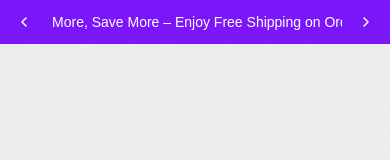
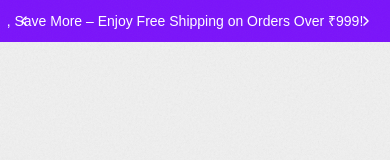
Before and after one commit to sathprithika/educationalApp, a Next.js app in the folder apps/web/: page / in a window 390 px wide. Shown: the top 160 px of the page. Built offline with nearby package versions, Linux system fonts and the light colour scheme; a web font is replaced by a local one.

Commit message:
responsive added again

```diff
--- a/apps/web/app/TopBar.jsx
+++ b/apps/web/app/TopBar.jsx
@@ -73,17 +73,17 @@ export default function TopBar() {
         }}
       />
 
-      <div className="relative z-10 flex items-center justify-between px-2 gap-2">
+      <div className="relative z-10 flex items-center px-2">
         {/* LEFT */}
         <button
           onClick={() => change("prev")}
-          className="flex items-center justify-center hover:opacity-70 flex-shrink-0 w-8 h-8"
+          className="absolute left-2 flex items-center justify-center hover:opacity-70 w-8 h-8"
         >
           <ArrowLeft />
         </button>
 
         {/* TEXT */}
-        <div className="relative flex items-center flex-1 px-4 min-w-0 overflow-hidden">
+        <div className="flex w-full items-center justify-center px-10 overflow-hidden">
           <span
             className={`
     transition-opacity duration-200
@@ -103,7 +103,7 @@ export default function TopBar() {
         {/* RIGHT */}
         <button
           onClick={() => change("next")}
-          className="flex items-center justify-center hover:opacity-70 flex-shrink-0 w-8 h-8"
+          className="absolute right-2 flex items-center justify-center hover:opacity-70 w-8 h-8"
         >
           <ArrowRight />
         </button>
```
